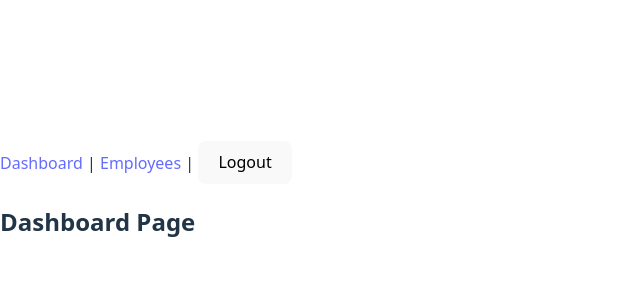
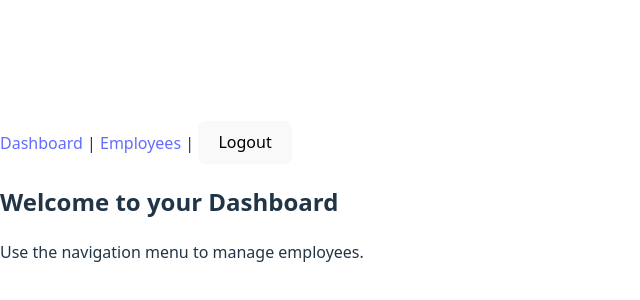
Before and after one commit to ragallegom/employee_management, a React (Vite) app in the folder frontend/: page /dashboard in a window 1280 px wide. Shown: the part 200-500 px from the top of the page, without its empty margins (0-640 px from the left). Built offline with nearby package versions, Linux system fonts and the light colour scheme; sample sign-in values are in the browser's storage.

Commit message:
feature: create dashboard

```diff
--- a/frontend/src/pages/Dashboard.tsx
+++ b/frontend/src/pages/Dashboard.tsx
@@ -1,3 +1,23 @@
-export default function Dashboard() {
-  return <h2>Dashboard Page</h2>;
+// src/pages/Dashboard.tsx
+import { useEffect } from 'react'
+import { useNavigate } from 'react-router-dom'
+
+const Dashboard = () => {
+  const navigate = useNavigate()
+
+  useEffect(() => {
+    const token = localStorage.getItem('token')
+    if (!token) {
+      navigate('/login')
+    }
+  }, [navigate])
+
+  return (
+    <div>
+      <h2>Welcome to your Dashboard</h2>
+      <p>Use the navigation menu to manage employees.</p>
+    </div>
+  )
 }
+
+export default Dashboard
```
